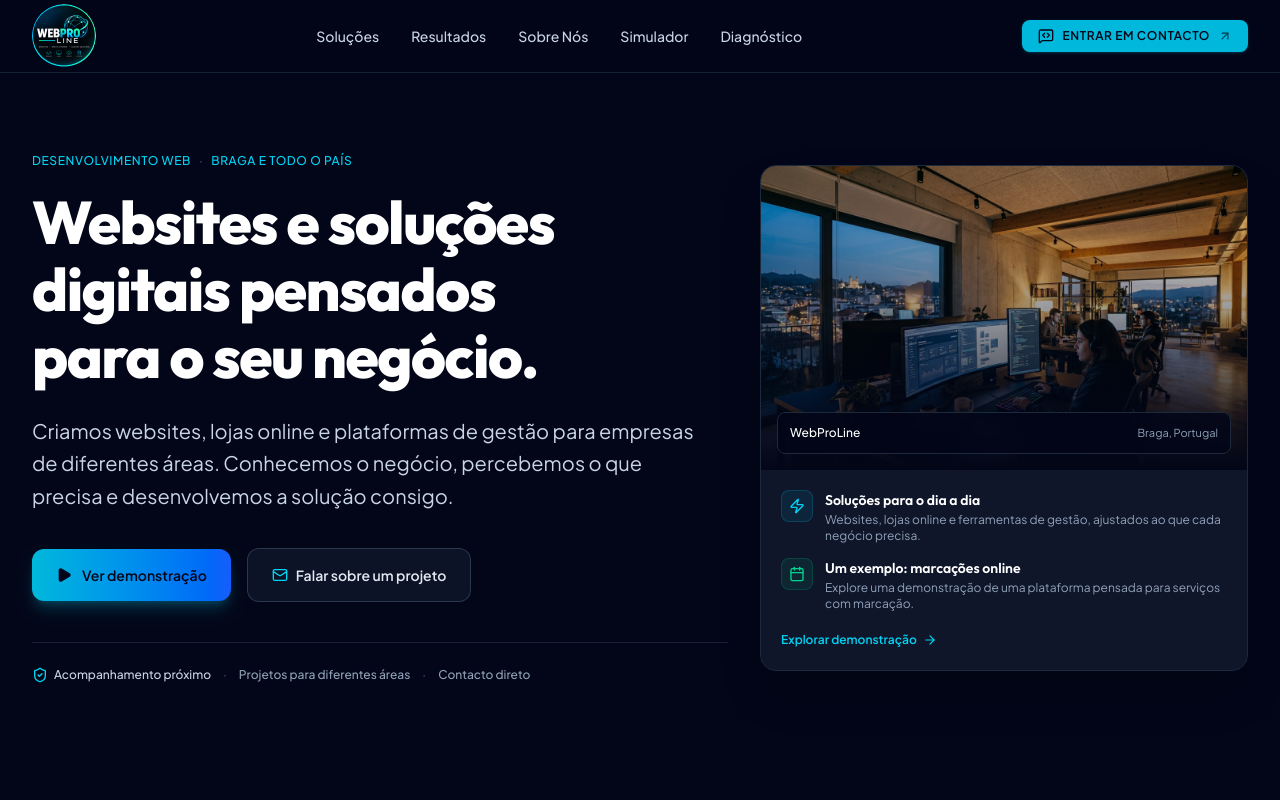
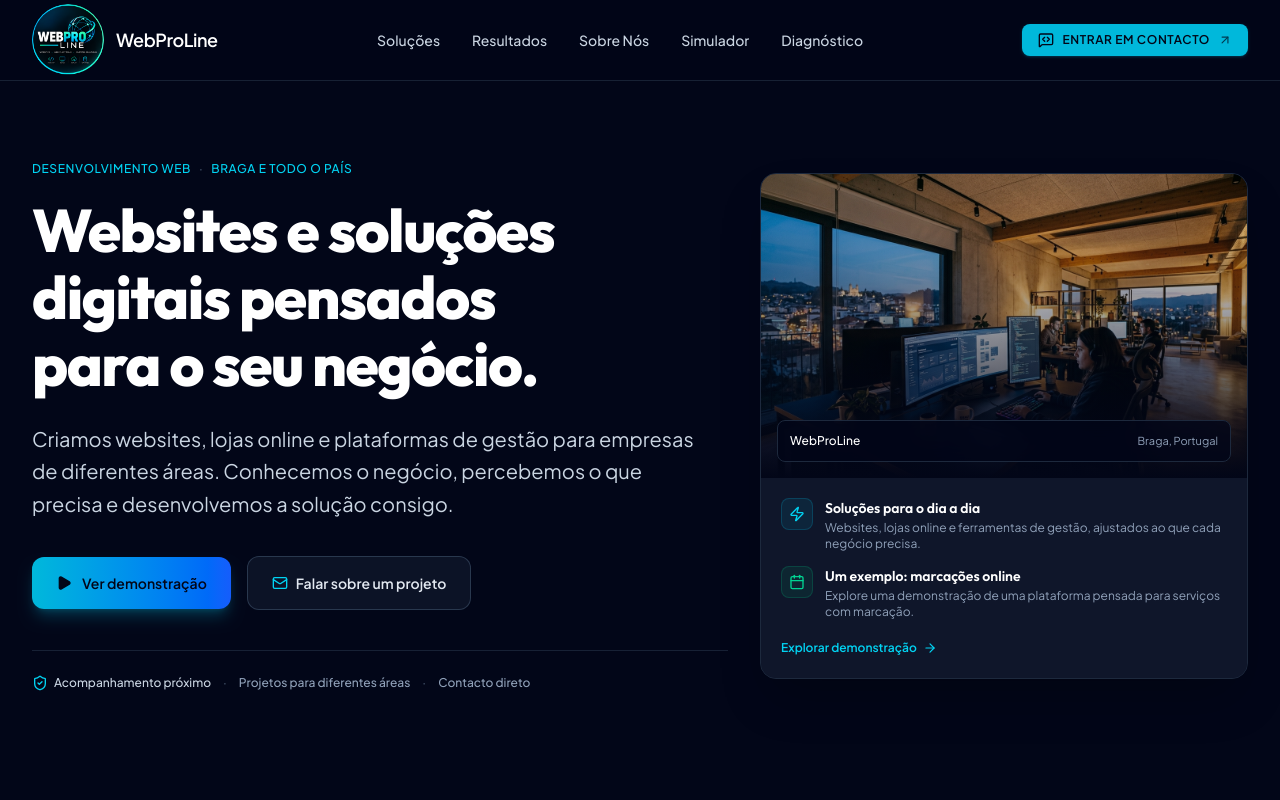
Before and after one commit to webproline/webproline-site, a React (Vite) app: page / in a window 1280 px wide. Shown: the top 800 px of the page. Built offline with nearby package versions, Linux system fonts and the light colour scheme.

Commit message:
Update final Logo

```diff
--- a/src/components/Navbar.tsx
+++ b/src/components/Navbar.tsx
@@ -18,20 +18,21 @@ export const Navbar: React.FC = () => {
 
   return (
     <header className="sticky top-0 z-50 w-full border-b border-slate-800/80 bg-slate-950/85 backdrop-blur-md">
-      <div className="mx-auto flex h-18 max-w-7xl items-center justify-between px-4 sm:px-6 lg:px-8">
+      <div className="mx-auto flex h-20 max-w-7xl items-center justify-between px-4 sm:px-6 lg:px-8">
         {/* Logo */}
         <Link
           to="/"
           aria-label="WebProLine — página inicial"
-          className="flex items-center transition-opacity hover:opacity-90"
+          className="flex items-center gap-3 transition-opacity hover:opacity-90"
         >
           <img
             src="/logo_webproline_256.png"
             alt="WebProLine"
-            width={64}
-            height={64}
-            className="h-16 w-16 rounded-full"
+            width={72}
+            height={72}
+            className="h-18 w-18 shrink-0 rounded-full"
           />
+          <span className="whitespace-nowrap text-base font-semibold tracking-tight text-white sm:text-lg">WebProLine</span>
         </Link>
 
         {/* Desktop nav */}
```
